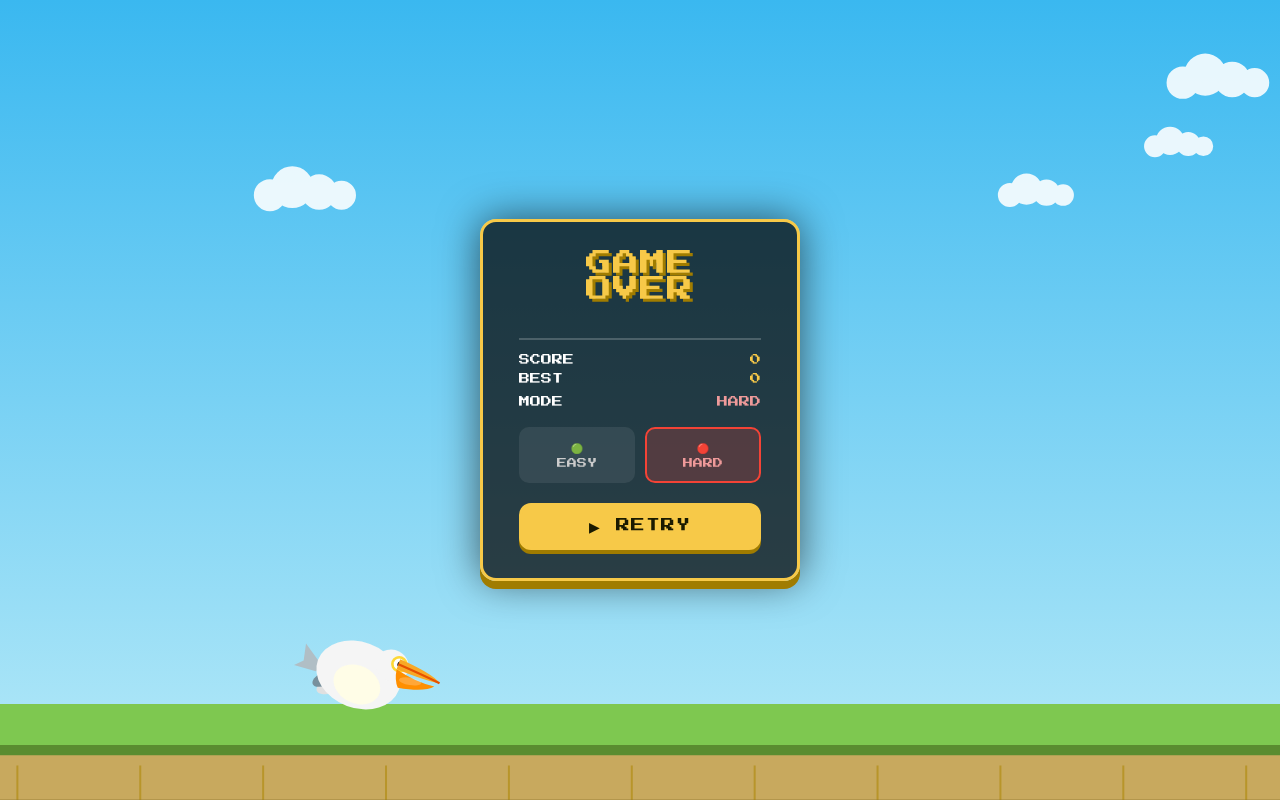
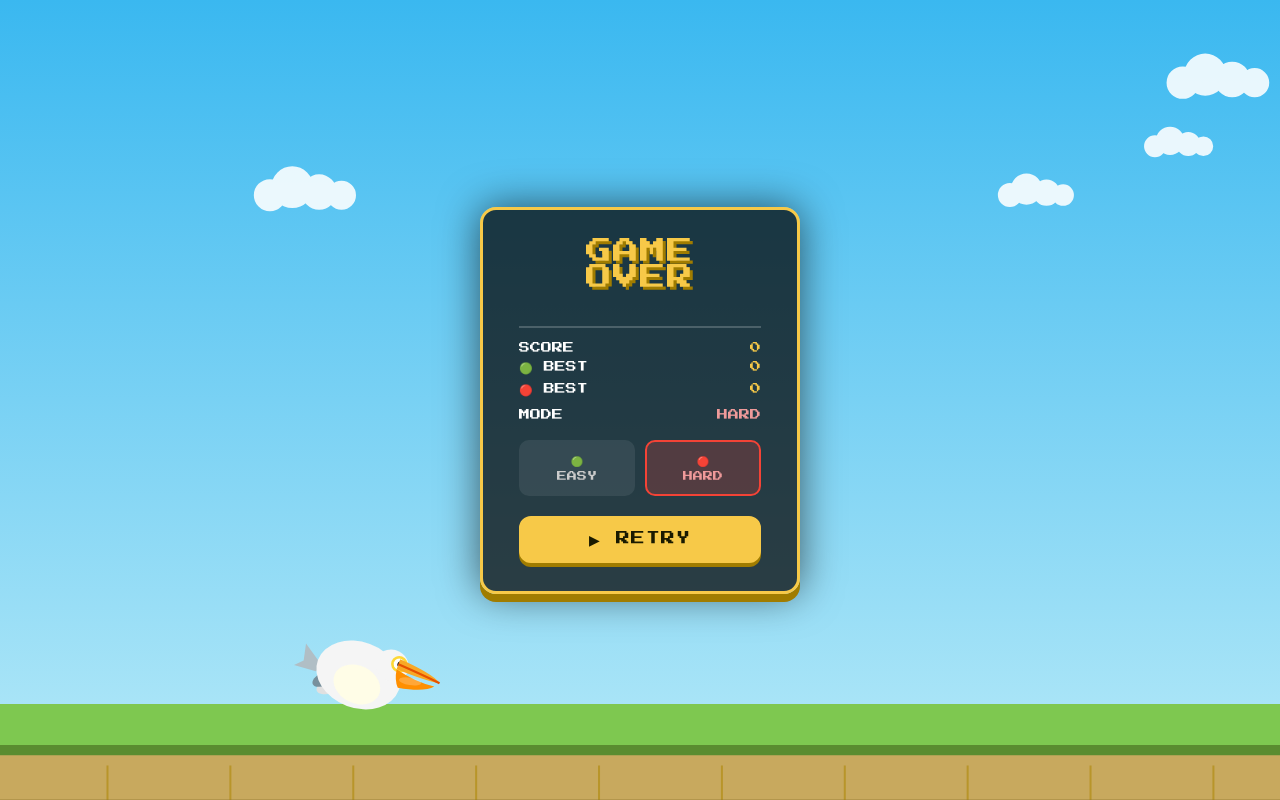
Before and after one commit to LordRoop/FlappyApp, a plain HTML site: page index.html in a window 1280 px wide. Both pictures are taken after a click on the button "▶ START". Drawn offline with Linux system fonts and the light colour scheme.

Commit message:
Added to scoreboard

```diff
--- a/index.html
+++ b/index.html
@@ -5,10 +5,10 @@
 <meta name="viewport" content="width=device-width, initial-scale=1.0, maximum-scale=1.0, user-scalable=no">
 <meta name="apple-mobile-web-app-capable" content="yes">
 <meta name="apple-mobile-web-app-status-bar-style" content="black-translucent">
-<meta name="apple-mobile-web-app-title" content="Flapy">
+<meta name="apple-mobile-web-app-title" content="Flappy">
 <meta name="theme-color" content="#3ab8f0">
 <link id="apple-touch-icon" rel="apple-touch-icon" href="">
-<title>Flapy</title>
+<title>Flappy</title>
 <style>
   @import url('https://fonts.googleapis.com/css2?family=Press+Start+2P&display=swap');
 
@@ -258,7 +258,7 @@
 
   <div id="overlay">
     <div id="startScreen" class="card">
-      <div class="title">FLAPY</div>
+      <div class="title">FLAPPY</div>
       <div class="subtitle">Dodge the pipes.<br>Don't hit the ground.</div>
       <div class="diff-label">DIFFICULTY</div>
       <div class="diff-btns">
@@ -272,7 +272,8 @@
       <div id="medal" class="medal"></div>
       <div class="score-box">
         <div class="score-row"><span>SCORE</span><span id="finalScore">0</span></div>
-        <div class="score-row"><span>BEST</span><span id="bestScore">0</span></div>
+        <div class="score-row"><span>🟢 BEST</span><span id="bestEasyScore">0</span></div>
+        <div class="score-row"><span>🔴 BEST</span><span id="bestHardScore">0</span></div>
         <div class="score-row" style="margin-top:4px"><span>MODE</span><span id="diffBadge" style="color:#a5d6a7">EASY</span></div>
       </div>
       <div class="diff-btns" style="margin-top:4px">
@@ -304,7 +305,8 @@ const scoreEl = document.getElementById('score');
 const startScreen = document.getElementById('startScreen');
 const gameOverEl = document.getElementById('gameOver');
 const finalScoreEl = document.getElementById('finalScore');
-const bestScoreEl = document.getElementById('bestScore');
+const bestEasyScoreEl = document.getElementById('bestEasyScore');
+const bestHardScoreEl = document.getElementById('bestHardScore');
 const medalEl = document.getElementById('medal');
 
 // ---- Sizing ----
@@ -327,7 +329,8 @@ window.addEventListener('resize', () => { resize(); if (state !== 'play') draw()
 // ---- State ----
 let state = 'idle'; // idle | play | dead
 let score = 0;
-let best = parseInt(localStorage.getItem('flappy_best') || '0');
+let bestEasy = parseInt(localStorage.getItem('flappy_best_easy') || '0');
+let bestHard = parseInt(localStorage.getItem('flappy_best_hard') || '0');
 let raf;
 
 // ---- Bird ----
@@ -411,12 +414,14 @@ function setDiff(d) {
   GAP = d === 'easy' ? GAP_EASY : GAP_HARD;
   document.getElementById('btnEasy').className = 'diff-btn' + (d === 'easy' ? ' selected-easy' : '');
   document.getElementById('btnHard').className = 'diff-btn' + (d === 'hard' ? ' selected-hard' : '');
+  document.getElementById('goEasy').className = 'diff-btn' + (d === 'easy' ? ' selected-easy' : '');
+  document.getElementById('goHard').className = 'diff-btn' + (d === 'hard' ? ' selected-hard' : '');
 }
 const PIPE_SPEED = 1.6 * (W / 375);
 let pipes = [];
 let pipeTimer = 0;
 const PIPE_INTERVAL = 90;
-const MAX_PIPE_DELTA = H * 0.18; // max vertical shift between consecutive pipes
+const MAX_PIPE_DELTA = H * 0.25; // max vertical shift between consecutive pipes
 let lastPipeTopH = null;
 
 function addPipe() {
@@ -523,7 +528,7 @@ function drawGround() {
   // tile marks
   ctx.fillStyle = '#b8952a';
   const tileW = 36 * scale;
-  for (let tx = (groundX % tileW) - tileW; tx < W; tx += tileW) {
+  for (let tx = -(groundX % tileW); tx < W; tx += tileW) {
     ctx.fillRect(tx, gY + 18 * scale, 2, GROUND_H - 18 * scale);
   }
 }
@@ -695,9 +700,14 @@ function update(delta = 1) {
   // collision
   if (checkCollision()) {
     state = 'dead';
-    if (score > best) { best = score; localStorage.setItem('flappy_best', best); }
+    if (difficulty === 'easy') {
+      if (score > bestEasy) { bestEasy = score; localStorage.setItem('flappy_best_easy', bestEasy); }
+    } else {
+      if (score > bestHard) { bestHard = score; localStorage.setItem('flappy_best_hard', bestHard); }
+    }
     finalScoreEl.textContent = score;
-    bestScoreEl.textContent = best;
+    bestEasyScoreEl.textContent = bestEasy;
+    bestHardScoreEl.textContent = bestHard;
     medalEl.textContent = score >= 30 ? '🥇' : score >= 20 ? '🥈' : score >= 10 ? '🥉' : score >= 5 ? '🏅' : '';
     const badge = document.getElementById('diffBadge');
     badge.textContent = difficulty.toUpperCase();
```
